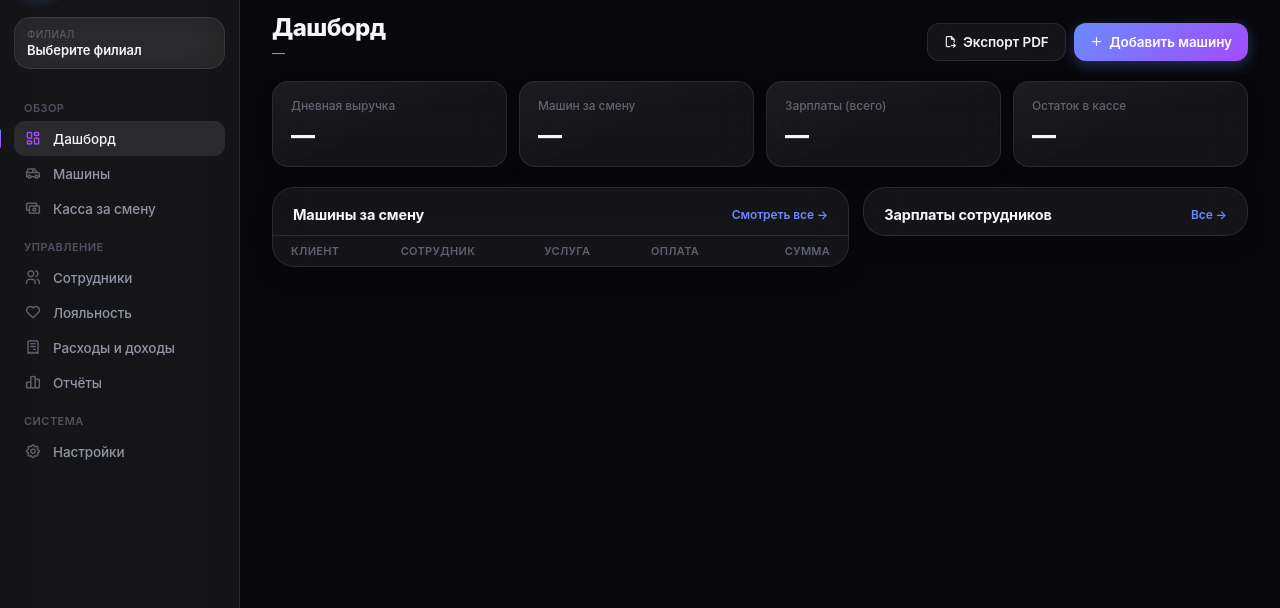
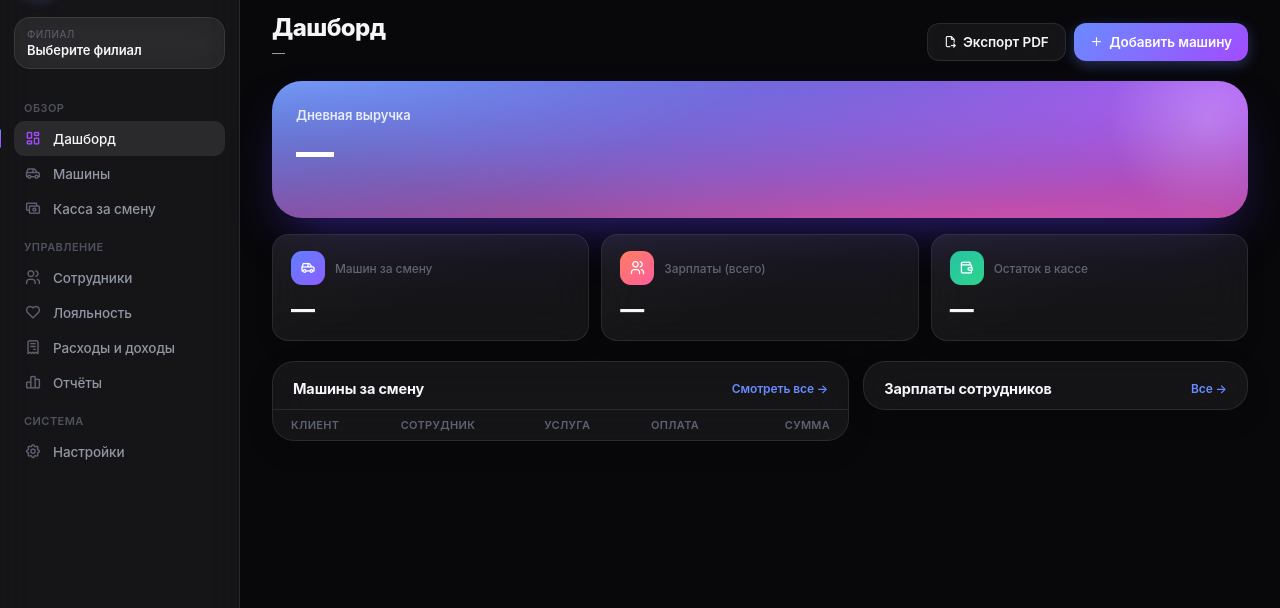
Before and after one commit to fxckmrv8-s11n/carwashbot, a plain HTML site: page webapp/static/dashboard.html in a window 1280 px wide. Shown: the part 65-673 px from the top of the page. Drawn offline with Linux system fonts and the light colour scheme; sample sign-in values are in the browser's storage.

Commit message:
Add files via upload

```diff
--- a/webapp/static/dashboard.html
+++ b/webapp/static/dashboard.html
@@ -86,7 +86,17 @@ body{
 .btn.primary{background:var(--accent);color:#fff}
 .btn.secondary{background:var(--surface-1);color:var(--text);border:0.5px solid var(--border)}
 
-.stat-row{display:grid;grid-template-columns:repeat(4,1fr);gap:12px;margin-bottom:20px}
+.stat-row{display:grid;grid-template-columns:repeat(3,1fr);gap:12px;margin-bottom:20px}
+.stat-card .sc-top{display:flex;align-items:center;gap:10px;margin-bottom:10px}
+.stat-card .sc-top .sc-label{margin-bottom:0}
+.sq{width:34px;height:34px;border-radius:11px;display:flex;align-items:center;justify-content:center;color:#fff;font-size:16px;flex-shrink:0}
+.sq.b1{background:linear-gradient(140deg,#5C7CFF,#8A5CFF)}
+.sq.b2{background:linear-gradient(140deg,#22C1A0,#2AD48B)}
+.sq.b3{background:linear-gradient(140deg,#FF7A5C,#FF5C9A)}
+.sq.b4{background:linear-gradient(140deg,#FFB648,#FF8A3D)}
+.dash-hero .hero-label{font-size:13px;font-weight:600;opacity:.85}
+.dash-hero .hero-value{font-size:38px;font-weight:800;letter-spacing:-0.02em;margin-top:6px}
+.dash-hero .hero-sub{font-size:12.5px;opacity:.8;margin-top:6px}
 .stat-card{background:var(--surface-1);border:0.5px solid var(--border);border-radius:14px;padding:16px 18px}
 .stat-card .sc-label{font-size:12px;color:var(--text-muted);font-weight:500;margin-bottom:8px;display:flex;justify-content:space-between}
 .stat-card .sc-value{font-size:24px;font-weight:700;letter-spacing:-0.01em}
@@ -148,11 +158,16 @@ table.data tr:hover td{background:var(--surface-2)}
       </div>
     </div>
 
+    <div class="hero-glass dash-hero" id="heroRevenue" style="margin-bottom:16px">
+      <div class="hero-label">Дневная выручка</div>
+      <div class="hero-value" id="heroValue">—</div>
+      <div class="hero-sub" id="heroSub">&nbsp;</div>
+    </div>
+
     <div class="stat-row" id="statRow">
-      <div class="stat-card"><div class="sc-label">Дневная выручка</div><div class="sc-value">—</div></div>
-      <div class="stat-card"><div class="sc-label">Машин за смену</div><div class="sc-value">—</div></div>
-      <div class="stat-card"><div class="sc-label">Зарплаты (всего)</div><div class="sc-value">—</div></div>
-      <div class="stat-card"><div class="sc-label">Остаток в кассе</div><div class="sc-value">—</div></div>
+      <div class="stat-card"><div class="sc-top"><span class="sq b1"><i class="ti ti-car"></i></span><div class="sc-label">Машин за смену</div></div><div class="sc-value">—</div></div>
+      <div class="stat-card"><div class="sc-top"><span class="sq b3"><i class="ti ti-users"></i></span><div class="sc-label">Зарплаты (всего)</div></div><div class="sc-value">—</div></div>
+      <div class="stat-card"><div class="sc-top"><span class="sq b2"><i class="ti ti-wallet"></i></span><div class="sc-label">Остаток в кассе</div></div><div class="sc-value">—</div></div>
     </div>
 
     <div class="grid-2">
@@ -227,22 +242,21 @@ if (CW.requireAuth()) {
       const totalSalaries = Object.values(summary.washer_salaries || {}).reduce((a, b) => a + b, 0)
         + (summary.admin_salary || 0);
 
+      document.getElementById("heroValue").textContent = CW.money(summary.grand_total);
+      document.getElementById("heroSub").textContent = `${cars.length} машин за смену`;
+
       const statRow = document.getElementById("statRow");
       statRow.innerHTML = `
         <div class="stat-card">
-          <div class="sc-label">Дневная выручка</div>
-          <div class="sc-value">${CW.money(summary.grand_total)}</div>
-        </div>
-        <div class="stat-card">
-          <div class="sc-label">Машин за смену</div>
+          <div class="sc-top"><span class="sq b1"><i class="ti ti-car"></i></span><div class="sc-label">Машин за смену</div></div>
           <div class="sc-value">${cars.length}</div>
         </div>
         <div class="stat-card">
-          <div class="sc-label">Зарплаты (всего)</div>
+          <div class="sc-top"><span class="sq b3"><i class="ti ti-users"></i></span><div class="sc-label">Зарплаты (всего)</div></div>
           <div class="sc-value">${CW.money(totalSalaries)}</div>
         </div>
         <div class="stat-card">
-          <div class="sc-label">Остаток в кассе</div>
+          <div class="sc-top"><span class="sq b2"><i class="ti ti-wallet"></i></span><div class="sc-label">Остаток в кассе</div></div>
           <div class="sc-value">${CW.money(summary.remainder)}</div>
           <div class="sc-delta muted">после расходов</div>
         </div>
```
